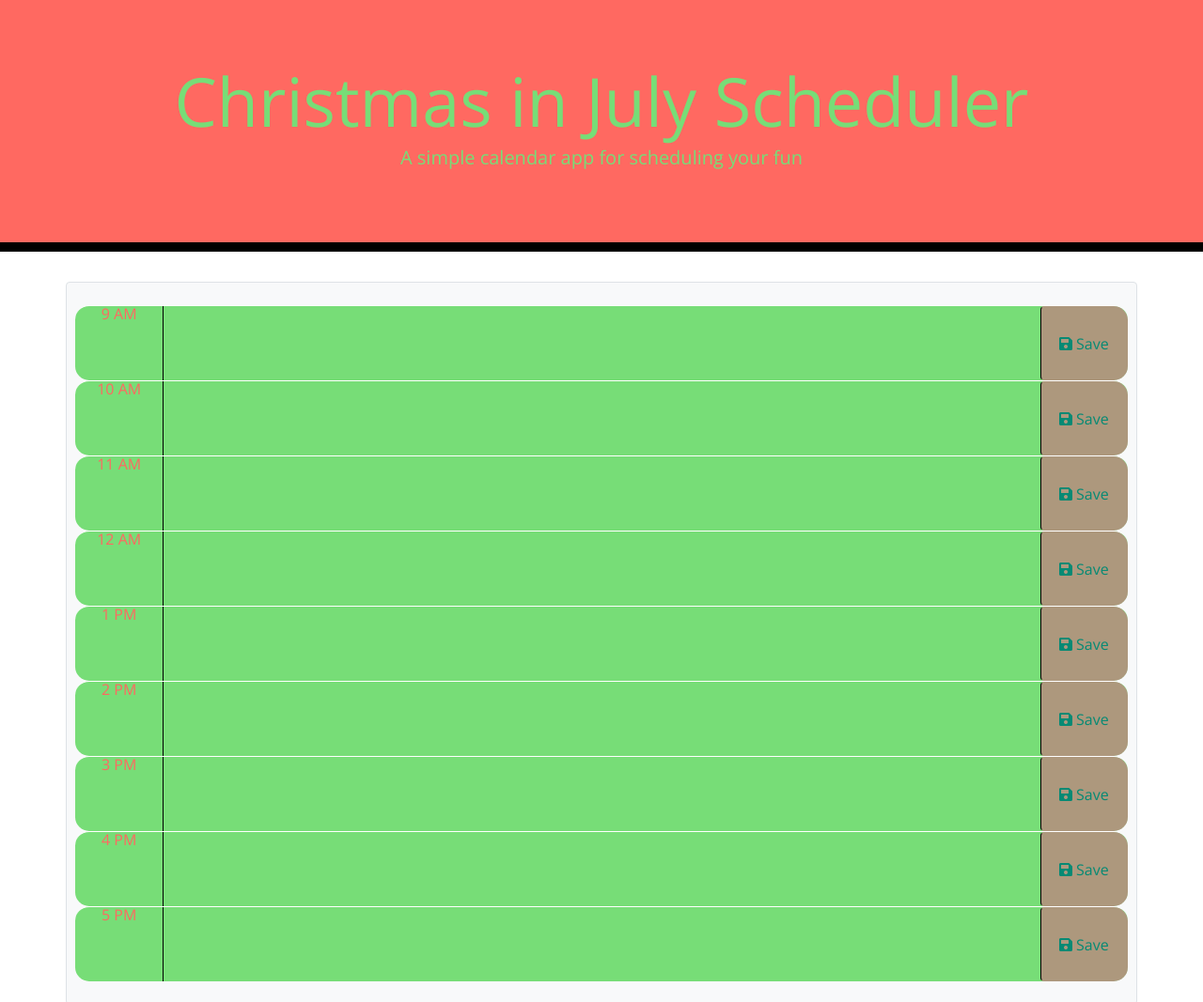
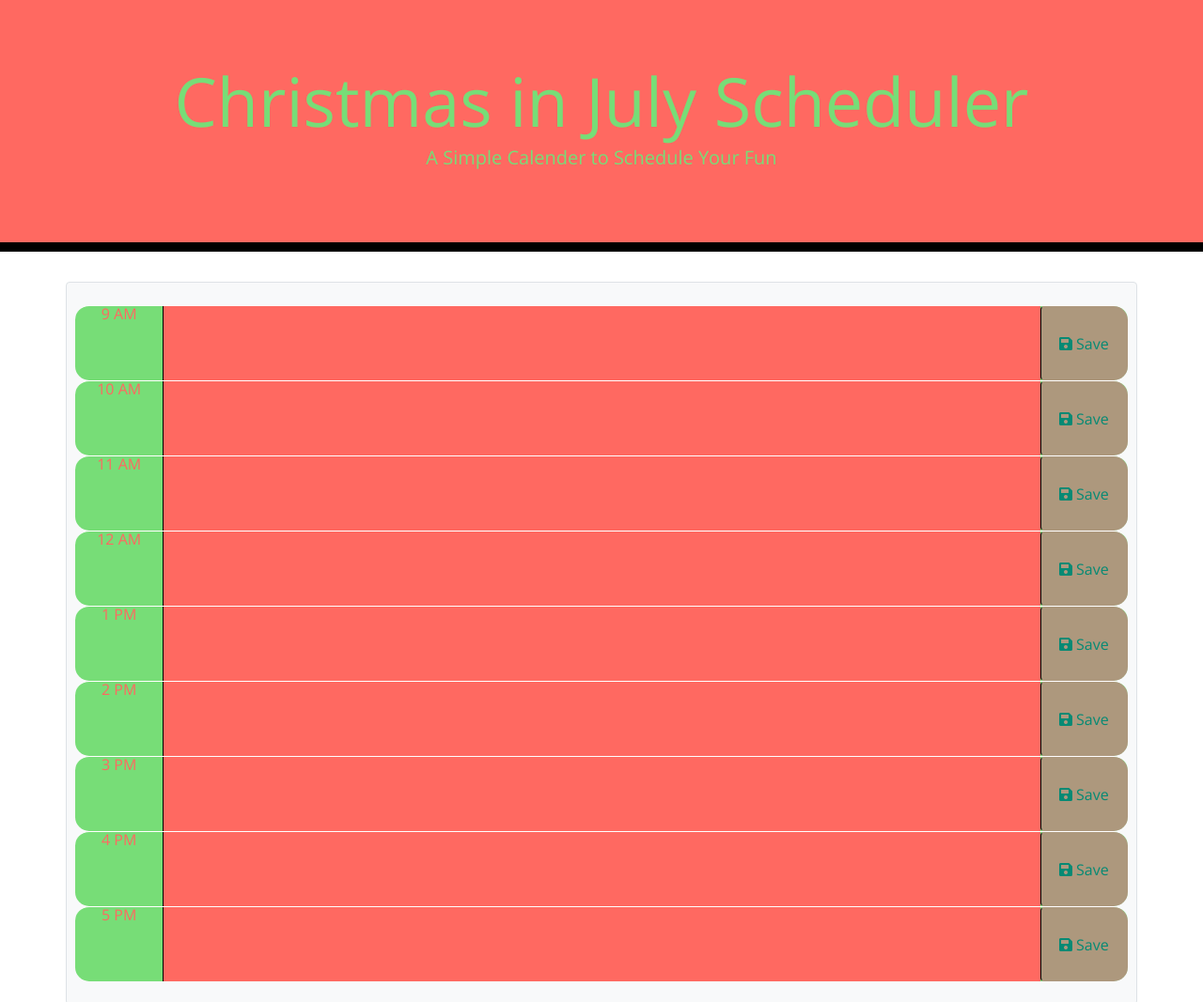
Before and after one commit to adj0609/Calender, a plain HTML site: page index.html in a window 1280 px wide. Shown: the top 1067 px of the page at 94% size. Drawn offline with nearby package versions, Linux system fonts and the light colour scheme; a script that the page names is missing.

Commit message:
fixed the color

```diff
--- a/index.html
+++ b/index.html
@@ -15,7 +15,7 @@
 <body>
   <header class="jumbotron">
     <h1 class="display-3">Christmas in July Scheduler</h1>
-    <p class="lead">A simple calendar app for scheduling your fun</p>
+    <p class="lead">A Simple Calender to Schedule Your Fun</p>
     <p id="currentDay" class="lead"></p>
   </header>
   <div class="container p-4 mb-4 bg-light text-center border rounded">
--- a/style.css
+++ b/style.css
@@ -5,7 +5,7 @@ body {
   }
 
   textarea{
-    background: transparent;
+    background: #ff6961;
     border: none;
     resize: none;
     color: #000000;
```
